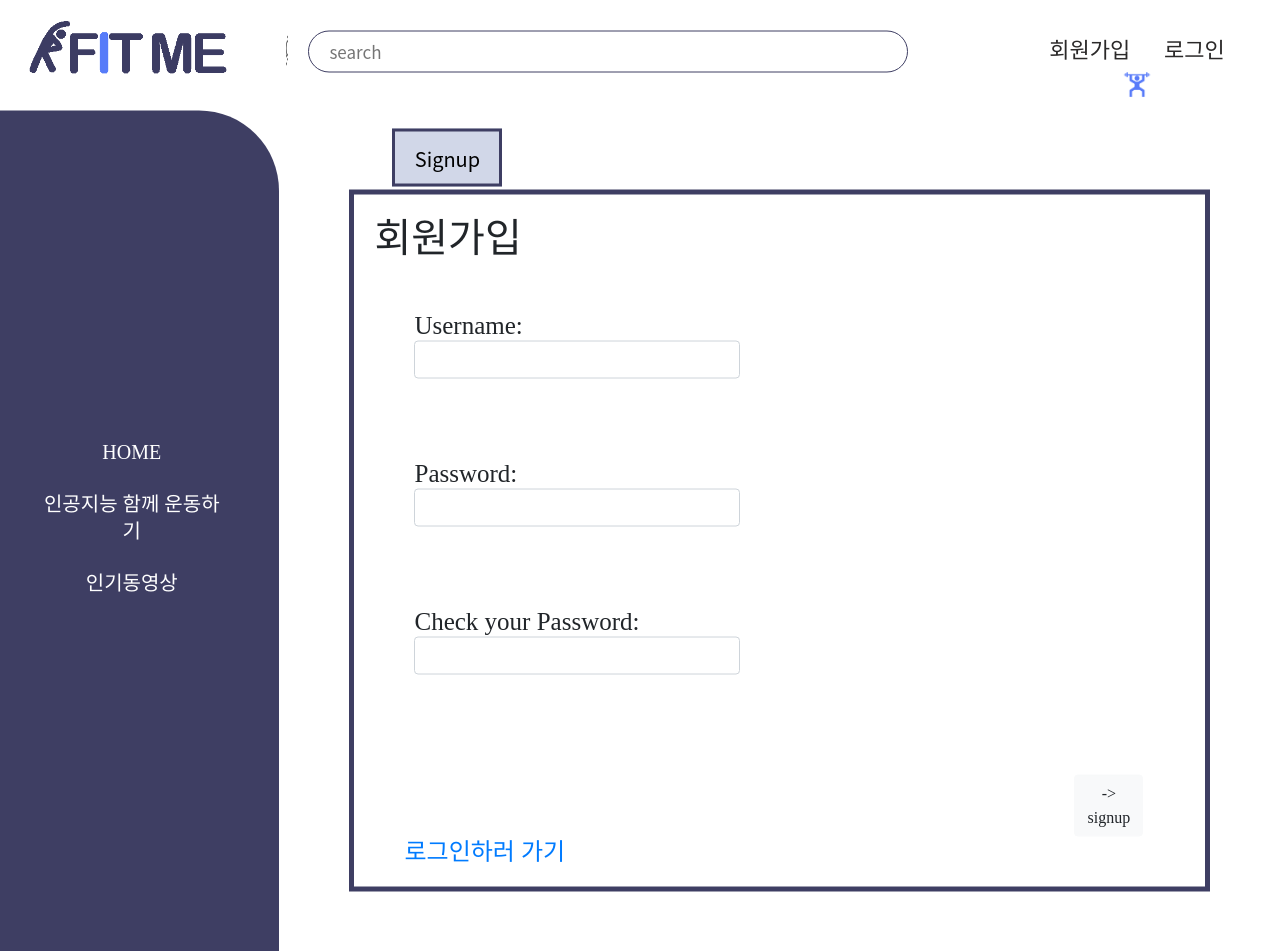
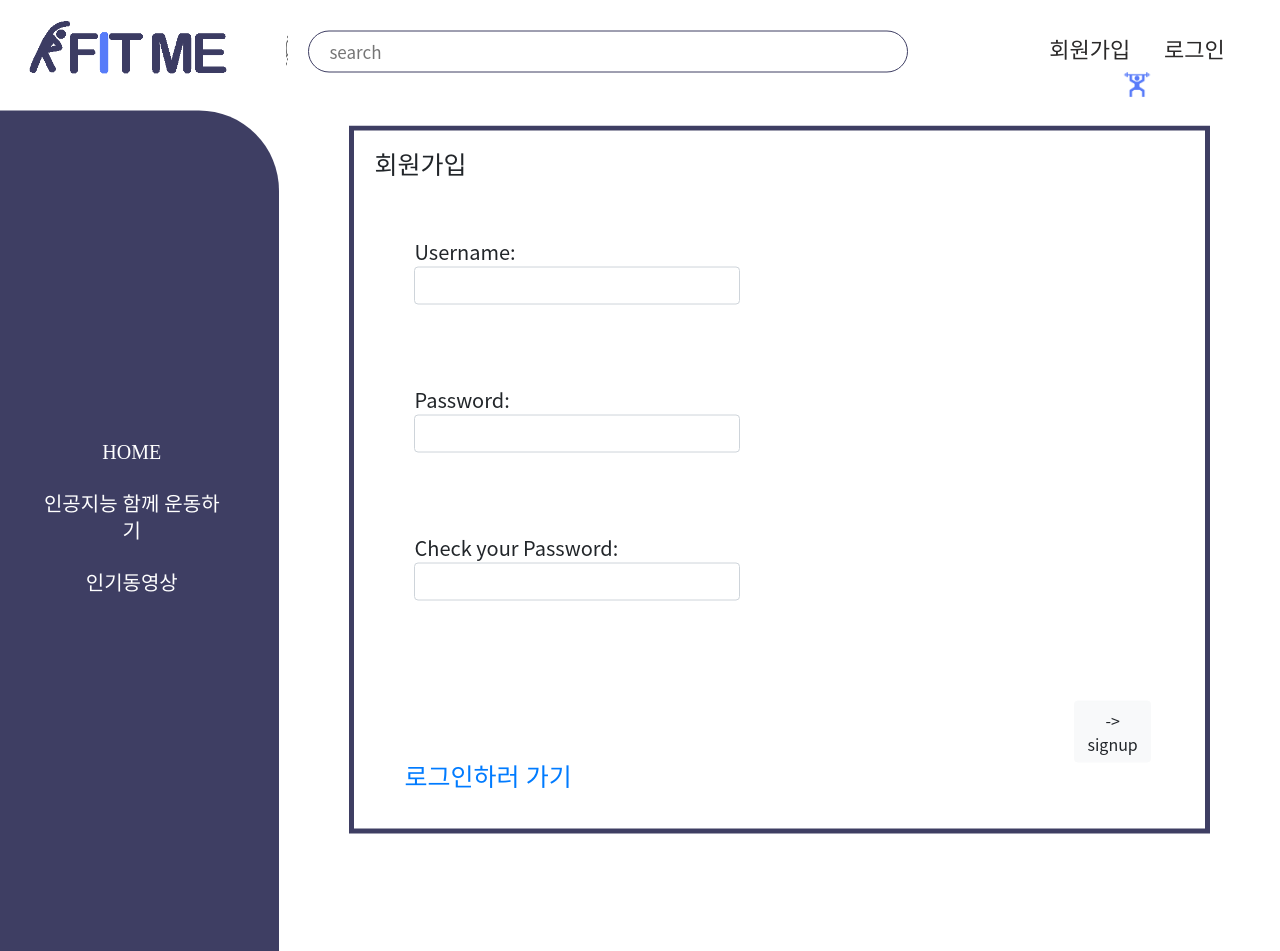
Before and after one commit to yesjiyoung/TeamProject_OSSHola, a Django app: page /signup/ in a window 1280 px wide. Run offline with Django 3.2, Linux system fonts and the light colour scheme; some libraries are stand-ins or nearby versions; some web fonts are replaced.

Commit message:
[Front-end] style : font change, size change

```diff
--- a/django-project/homeT/templates/signup.html
+++ b/django-project/homeT/templates/signup.html
@@ -1,37 +1,35 @@
 {% extends 'base.html' %}
 {% block content %}
-
-
 
   <!--오른쪽 부분-->
 <div class="right_part">
   <!-- profile.help.setting 한번에 -->
   <div class="section_set">
-      <ul>
+      <!-- <ul>
           <li class="on"><a href="{% url 'login' %}">Signup</a></li>
 
-      </ul>
+      </ul> -->
 
   </div>
   <!-- profile -->
-  <div class="logcommon" style="font-family:'a옛날목욕탕L'">
+  <div class="logcommon">
       <div class="in_profile">
-          <h1>회원가입</h1>
+        <p class="this_font">회원가입</p>
           <hr class="set_hr">
           <form method="POST" action="{% url 'signup' %}">
               {% csrf_token %}
-              <div class="part" style="font-size: 25px; padding: 40px;">
+              <div class="part" style="font-size: 20px; padding: 40px;">
                   <span>Username:</span>
                   <!-- <input type="" value="Jiyoung" style="border: 4px solid #d1d7e8; width: 480px; height: 30px;">  -->
                   <input name="username" type="username" class="form-control" id="exampleInputEmail1">
 
               </div>
-              <div class="part" style="font-size: 25px; padding: 40px;">
+              <div class="part" style="font-size: 20px; padding: 40px;">
                       <span>Password:</span>
                       <!-- <input type="" value="J" style="border: 4px solid #d1d7e8; width: 480px; height: 30px;">  -->
                       <input name="password1" type="password" class="form-control" id="exampleInputPassword1">
                   </div>
-                  <div class="part" style="font-size: 25px; padding: 40px;">
+                  <div class="part" style="font-size: 20px; padding: 40px;">
                     <span>Check your Password:</span>
                     <!-- <input type="" value="J" style="border: 4px solid #d1d7e8; width: 480px; height: 30px;">  -->
                     <input name="password2" type="password" class="form-control" id="exampleInputPassword1">
@@ -47,7 +45,7 @@
               </div>
           </form>
           <div class='gosignup'>
-            <a href="{% url 'login' %}">로그인하러 가기</a>
+            <a href="{% url 'login' %}"><p class="this_font">로그인하러 가기</p></a>
             </div>
       </div>
 
```
Also changed, not shown: django-project/homeT/templates/signup_correct.html (+3 -7 lines), django-project/homeT/templates/signup_uncorrect.html (+3 -7 lines).
